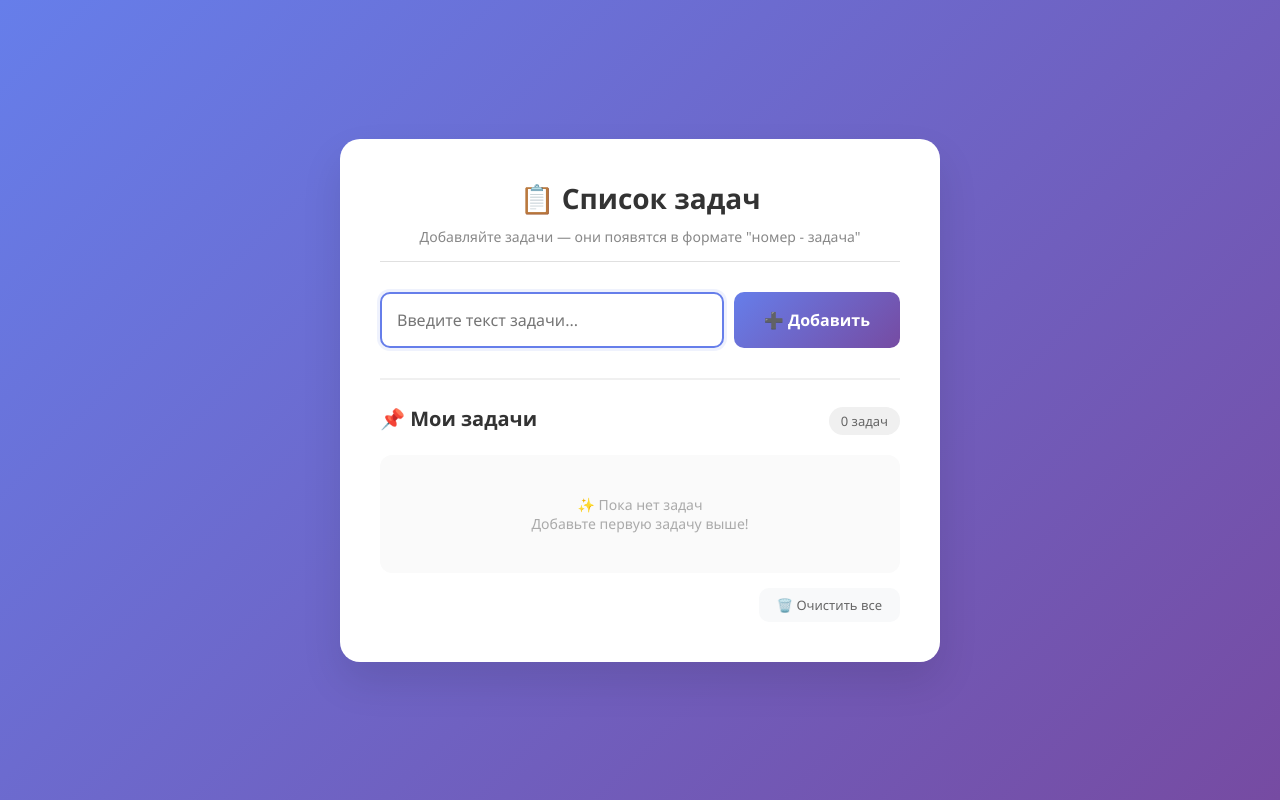
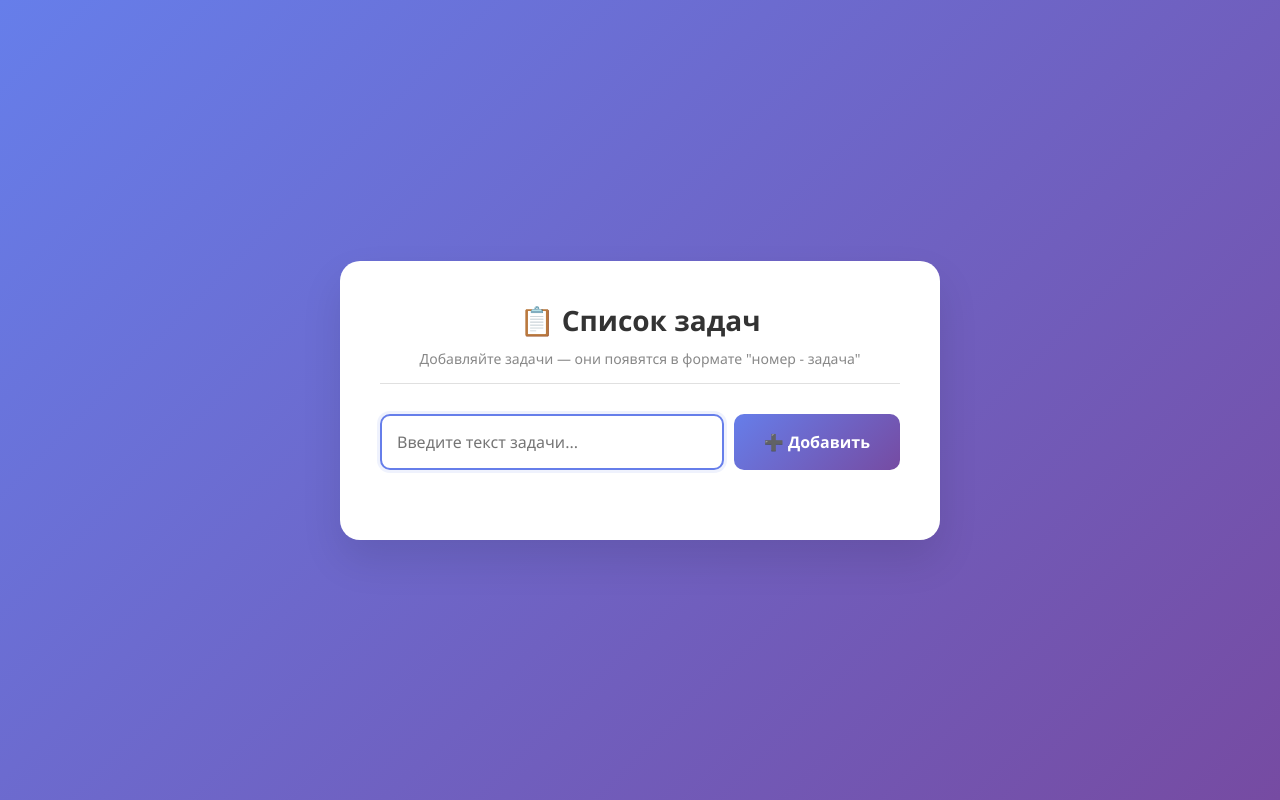
Before and after one commit to gaponovaekaterina599-oss/final_progect, a Flask app: page / in a window 1280 px wide. Run offline with Flask 3, Linux system fonts and the light colour scheme.

Commit message:
test lis for Katya

```diff
--- a/templates/index.html
+++ b/templates/index.html
@@ -17,30 +17,6 @@
             <button type="submit">➕ Добавить</button>
         </form>
 
-        <!-- Секция со списком задач -->
-        <div class="tasks-section">
-            <div class="tasks-header">
-                <span class="tasks-title">📌 Мои задачи</span>
-                <span class="task-count" id="taskCounter">0 задач</span>
-            </div>
-
-            <!-- Список задач будет отображаться здесь -->
-            <div id="taskListContainer">
-                <div class="empty-tasks">
-                    ✨ Пока нет задач<br>Добавьте первую задачу выше!
-                </div>
-            </div>
-
-            <!-- Кнопки управления -->
-            <div class="action-buttons">
-                <button id="clearAllBtn" class="clear-btn" style="background:#f8f9fa;">🗑️ Очистить все</button>
-            </div>
-        </div>
-
-        <!-- Сообщение для обратной связи -->
-        <div id="messageBox" class="message" style="display: none;"></div>
-    </div>
-
 
 </body>
 </html>
```
